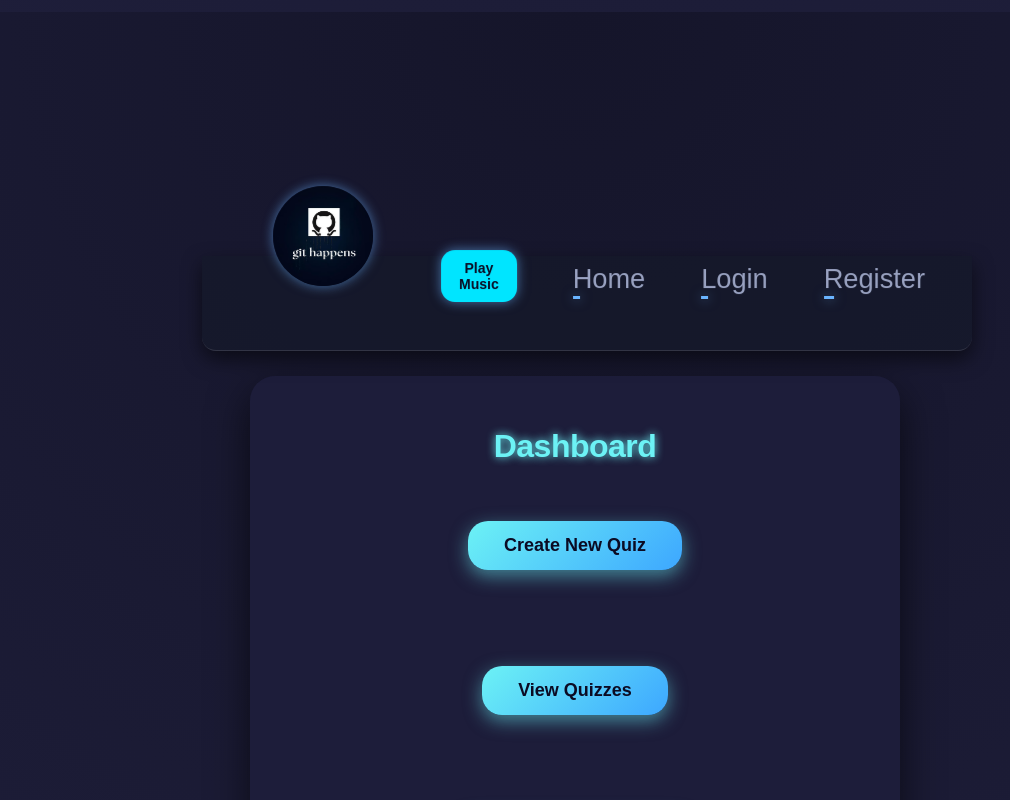
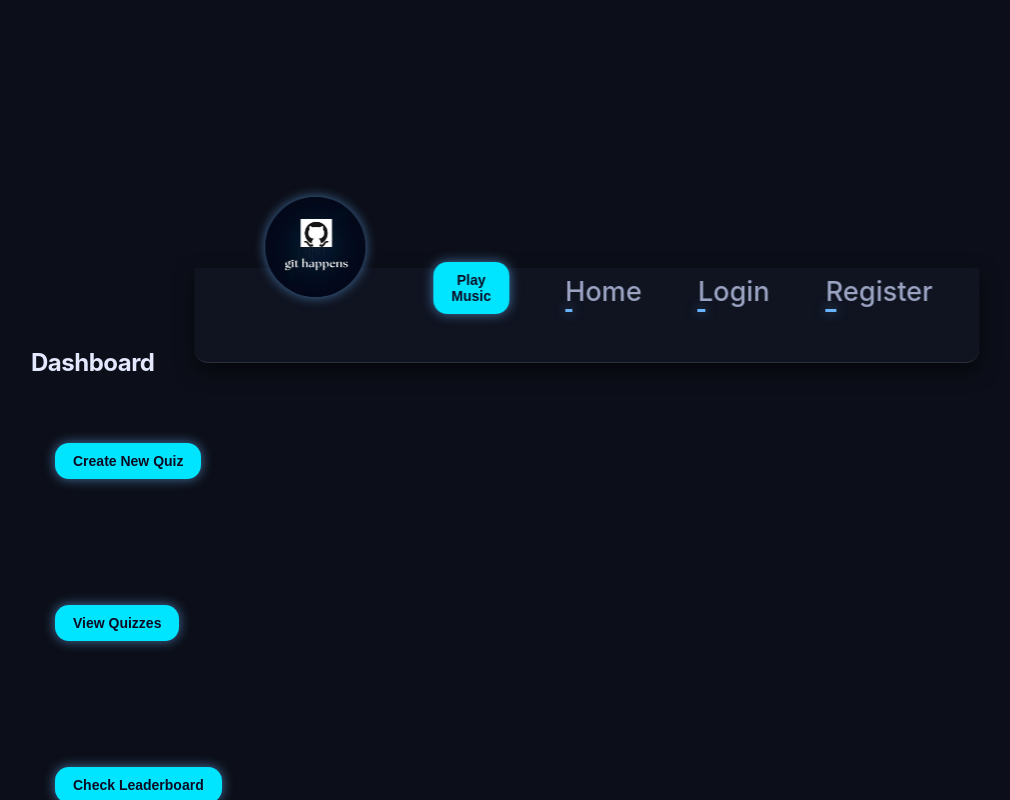
Before and after one commit to sandhusamit/StudyZone_V1_phase1_GitHappens, a React (Vite) app: page /dashboard in a window 1280 px wide. Shown: the top 800 px of the page, without its empty margins (65-1075 px from the left). Built offline with nearby package versions, Linux system fonts and the light colour scheme.

Commit message:
Got rid of the dashboard css entirely - as its reduancy with global css is causing errors

```diff
--- a/client/src/pages/Dashboard.jsx
+++ b/client/src/pages/Dashboard.jsx
@@ -1,5 +1,5 @@
 import { Link } from 'react-router-dom';
-import './styles/Dashboard.css';
+// import './styles/Dashboard.css';
 export default function Dashboard() {
   return (
     <div className="dashboard-container">
--- a/client/src/pages/styles/Dashboard.css
+++ b/client/src/pages/styles/Dashboard.css
@@ -57,7 +57,7 @@ body {
 }
 
 /* Optional: Neon glow effect on hover */
-.dashboard-container button::after {
+/* .dashboard-container button::after {
   /* content: ''; */
   /* display: block; */
   /* position: absolute; */
@@ -69,7 +69,7 @@ body {
   /* opacity: 0; */
   /* box-shadow: 0 0 20px #6cf2f5, 0 0 40px #3da7ff; */
   /* transition: opacity 0.3s ease; */
-}
+
 
 .dashboard-container button:hover::after {
   opacity: 0.5;
```
Also changed, not shown: 4 other files (tests, documents, lock files or other folders).
